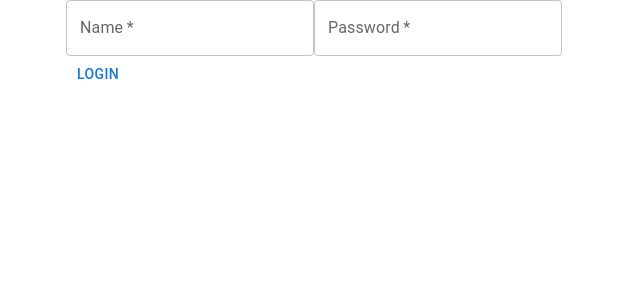
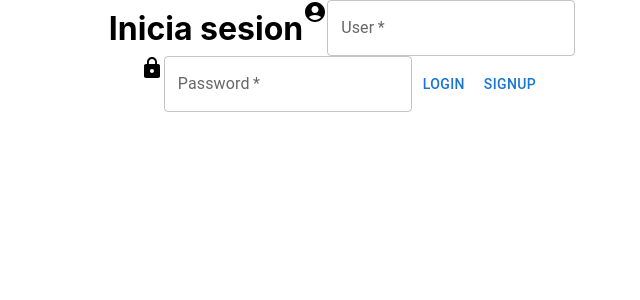
Before and after one commit to Arquisoft/lomap_es5b, a React (Create React App) app in the folder webapp/: page / in a window 1280 px wide. Shown: the top 300 px of the page, without its empty margins (298-938 px from the left). Built offline with nearby package versions, Linux system fonts and the light colour scheme; no server answers.

Commit message:
añadidos iconos y empezando con css

```diff
--- a/webapp/package.json
+++ b/webapp/package.json
@@ -4,6 +4,7 @@
   "dependencies": {
     "@emotion/react": "^11.7.1",
     "@emotion/styled": "^11.6.0",
+    "@material-ui/icons": "^4.11.3",
     "@mui/icons-material": "^5.2.5",
     "@mui/material": "^5.2.5",
     "@testing-library/jest-dom": "^5.16.1",
@@ -53,9 +54,9 @@
     "jest-cucumber": "^3.0.1",
     "jest-puppeteer": "^6.0.3",
     "puppeteer": "^13.0.1",
+    "react-scripts": "5.0.0",
     "start-server-and-test": "^1.14.0",
     "ts-jest": "^29.0.4",
-    "ts-node-dev": "^2.0.0",
-    "react-scripts": "5.0.0"
+    "ts-node-dev": "^2.0.0"
   }
 }
--- a/webapp/src/App.css
+++ b/webapp/src/App.css
@@ -1,3 +1,10 @@
+*{
+  margin: 0;
+  padding: 0;
+}
+/*
+LO DE ABAJO ESTA DEFAULT
+*/
 .App {
   text-align: center;
 }
--- a/webapp/src/App.tsx
+++ b/webapp/src/App.tsx
@@ -23,7 +23,7 @@ function App(): JSX.Element {
   },[]);
 
   return (
-    <>
+
       <Container maxWidth="sm">
         {/* <Welcome message="ASW students"/>
         <Box component="div" sx={{ py: 2}}>This is a basic example of a React application using Typescript. You can add your email to the list filling the form below.</Box>
@@ -32,7 +32,7 @@ function App(): JSX.Element {
         <Link href="https://github.com/arquisoft/lomap_0">Source code</Link> */}
       <Login></Login>
       </Container>
-    </>
+
   );
 }
 
--- /dev/null
+++ b/webapp/src/components/Login.css
@@ -0,0 +1,8 @@
+.login-form{
+    display: flex;
+    flex-wrap: wrap;
+    align-items: center;
+    justify-content: center;
+    text-align: center;
+
+}
--- a/webapp/src/components/Login.tsx
+++ b/webapp/src/components/Login.tsx
@@ -1,25 +1,40 @@
-import { Button, TextField } from '@mui/material';
+import { Button, Icon, TextField } from '@mui/material';
 import React from 'react';
 import { ReactDOM } from 'react';
+import './Login.css';
+import { Lock } from '@material-ui/icons';
+import { AccountCircle } from '@mui/icons-material';
 //importar css
 
 
-function Login():JSX.Element{
-    return(
-        <>
-            <form className='login-form'>
+function Login(): JSX.Element {
+    return (
+
+        <form className='login-form' name='login-form'>
+            {/* añadir el logo aqui */}
+            <image name='login-logo' href='' />
+            <h1>Inicia sesion</h1>
+            <div className='inputText'>
+            <AccountCircle></AccountCircle>
             <TextField required
                 name="username"
-                    label='Name'
+                label='User'
             />
+
+            </div>
+            <div className='inputText'>
+            <Lock></Lock>
             <TextField required
                 name="password"
                 label='Password'
                 type={'password'}
             />
-                <Button type="submit">Login</Button>
+            </div>
+            {/*Implementar las acciones de los botones*/}
+            <Button name='login-button' className='login-button' type="submit">Login</Button>
+            <Button name='signup-button' className='signup-button' type="submit">Signup</Button>
         </form>
-        </>
+
     );
 }
 
```
Also changed, not shown: 1 other file (tests, documents, lock files or other folders). Lines whose indentation alone changed are shown as unchanged.
